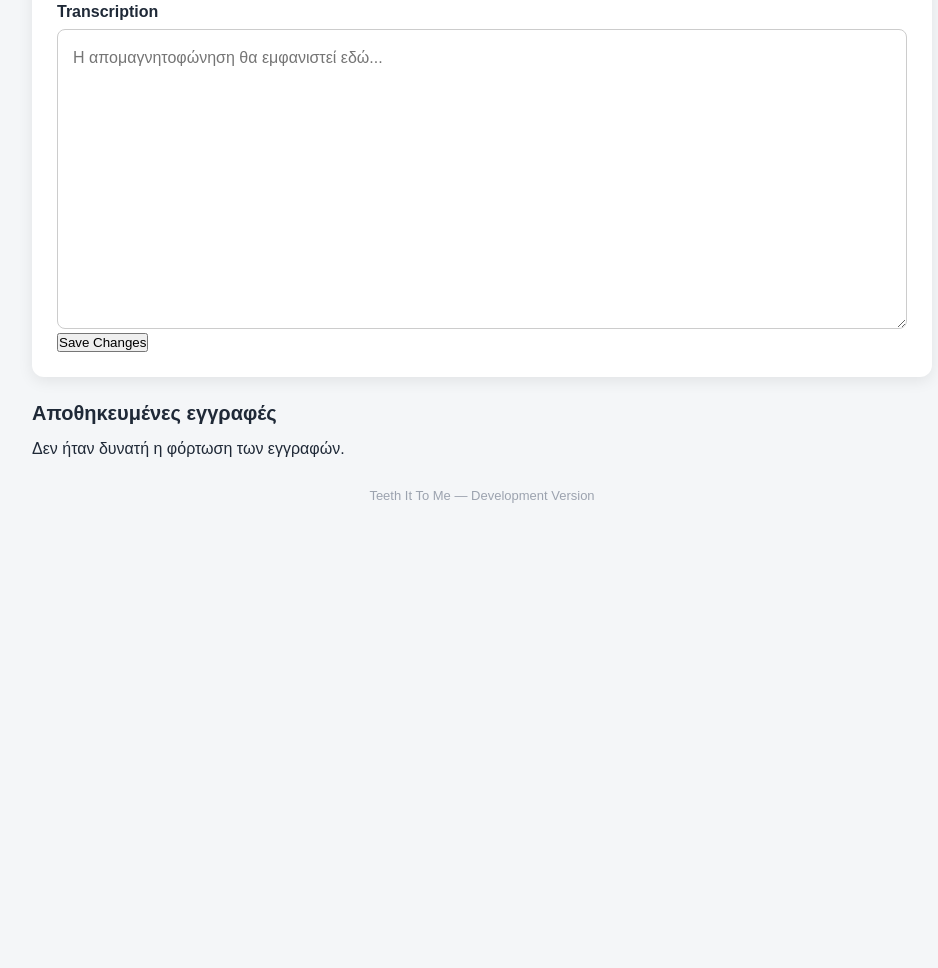
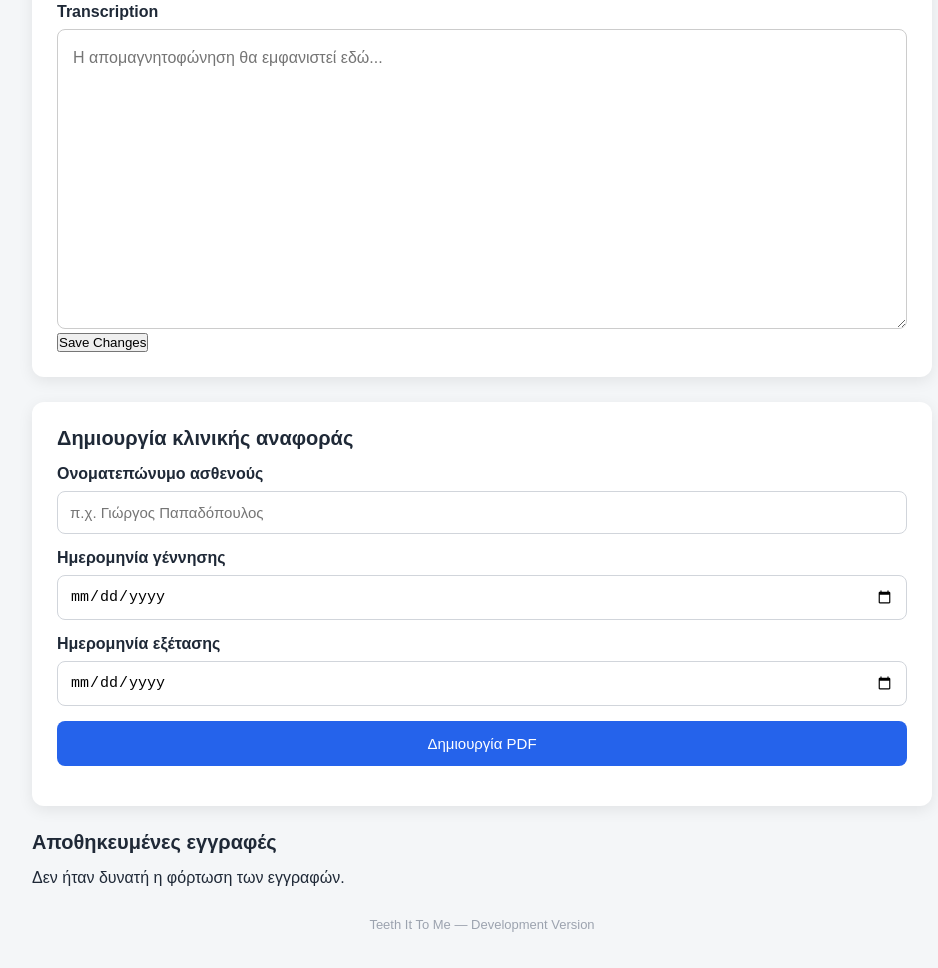
Before and after one commit to TasosAndreo/TeethItToMe, a plain HTML site: page frontend/index.html in a window 1280 px wide. Shown: the part 556-1524 px from the top of the page, without its empty margins (158-1096 px from the left). Before the commit the page ends 1109 px from the top, so only its background shows below. Drawn offline with Linux system fonts and the light colour scheme; no server answers.

Commit message:
added to the frontend a field for patients info (html and css)

```diff
--- a/frontend/index.html
+++ b/frontend/index.html
@@ -104,6 +104,65 @@
 
         <section class="history-card">
 
+
+        <!-- CLINICAL REPORT -->
+
+        <section class="report-card">
+
+            <div class="section-header">
+                <h2>Δημιουργία κλινικής αναφοράς</h2>
+            </div>
+
+            <div class="report-form">
+
+                <div class="form-group">
+                    <label for="patientName">
+                        Ονοματεπώνυμο ασθενούς
+                    </label>
+
+                    <input
+                        type="text"
+                        id="patientName"
+                        placeholder="π.χ. Γιώργος Παπαδόπουλος"
+                    >
+                </div>
+
+                <div class="form-group">
+                    <label for="dateOfBirth">
+                        Ημερομηνία γέννησης
+                    </label>
+
+                    <input
+                        type="date"
+                        id="dateOfBirth"
+                    >
+                </div>
+
+                <div class="form-group">
+                    <label for="examinationDate">
+                        Ημερομηνία εξέτασης
+                    </label>
+
+                    <input
+                        type="date"
+                        id="examinationDate"
+                    >
+                </div>
+
+                <button
+                    type="button"
+                    id="generateReportButton"
+                    class="generate-report-button"
+                >
+                    Δημιουργία PDF
+                </button>
+
+                <p id="reportStatus"></p>
+
+            </div>
+
+        </section>
+
             <div class="section-header">
                 <h2>Αποθηκευμένες εγγραφές</h2>
             </div>
--- a/frontend/style.css
+++ b/frontend/style.css
@@ -307,3 +307,59 @@ footer {
         width: 100%;
     }
 }
+
+/* CLINICAL REPORT */
+
+.report-card {
+    background: white;
+    border-radius: 12px;
+    padding: 25px;
+    margin-bottom: 25px;
+    box-shadow: 0 4px 15px rgba(0, 0, 0, 0.08);
+}
+
+.report-form {
+    display: flex;
+    flex-direction: column;
+    gap: 15px;
+}
+
+.form-group {
+    display: flex;
+    flex-direction: column;
+    gap: 8px;
+}
+
+.form-group label {
+    font-weight: 600;
+}
+
+.form-group input {
+    padding: 12px;
+    border: 1px solid #d1d5db;
+    border-radius: 8px;
+    font-size: 15px;
+}
+
+.generate-report-button {
+    padding: 14px;
+    border: none;
+    border-radius: 8px;
+    background: #2563eb;
+    color: white;
+    font-size: 15px;
+    cursor: pointer;
+}
+
+.generate-report-button:hover {
+    background: #1d4ed8;
+}
+
+.generate-report-button:disabled {
+    opacity: 0.5;
+    cursor: not-allowed;
+}
+
+#reportStatus {
+    font-size: 14px;
+}
```
